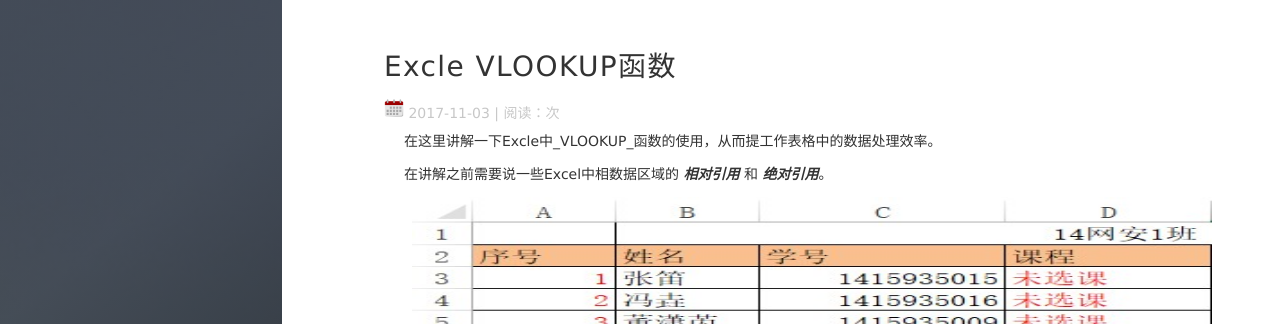
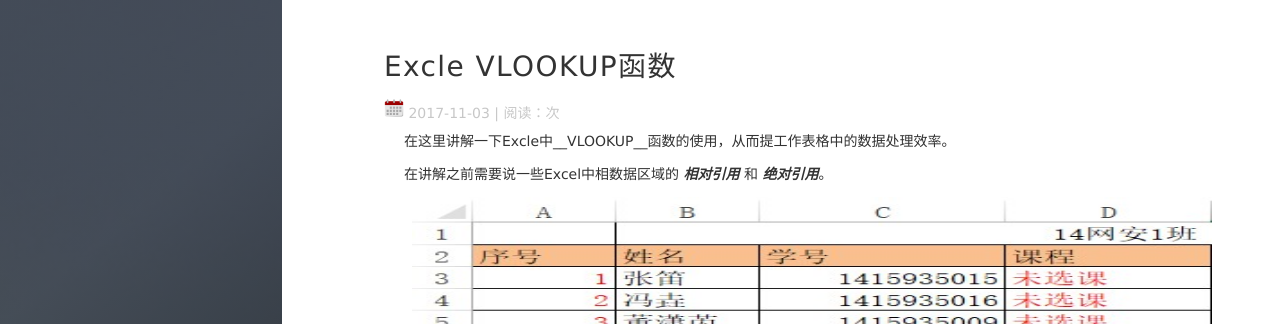
Before and after one commit to ssjt21/ssjt21.github.io, a Jekyll site: the page built from _posts/2017-11-03-Excle_vlookup.md, in a window 1280 px wide and 1391 px high. Shown: the top 324 px of the window. Built offline with Jekyll 4.4.1, drawn with Linux system fonts in a browser that asks for light colours; nearby versions of some CDN libraries; comment, search, counter and statistics services are not loaded.

```diff
--- a/_posts/2017-11-03-Excle_vlookup.md
+++ b/_posts/2017-11-03-Excle_vlookup.md
@@ -6,7 +6,7 @@ description: "Excle 中 VLOOKUP函数的使用"
 tag: Excle
 ---
 
-在这里讲解一下Excle中_VLOOKUP_函数的使用，从而提工作表格中的数据处理效率。
+在这里讲解一下Excle中__VLOOKUP__函数的使用，从而提工作表格中的数据处理效率。
 
 在讲解之前需要说一些Excel中相数据区域的 ___相对引用___ 和 ___绝对引用___。
 
```
